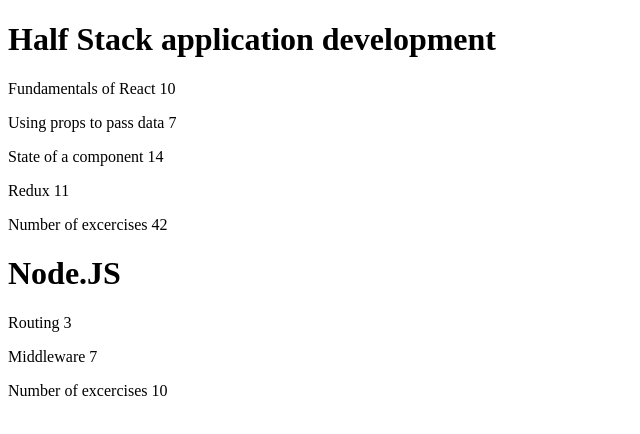
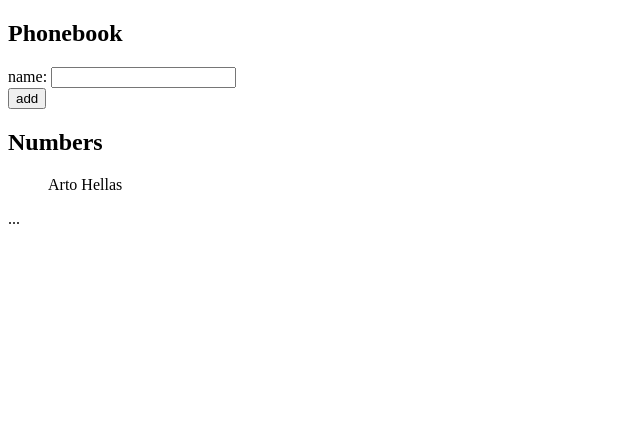
Before and after one commit to martineznacho4/FullStackOpen, a React (Vite) app in the folder part2/: page / in a window 1280 px wide. Shown: the top 434 px of the page, without its empty margins (0-640 px from the left). Built offline with nearby package versions, Linux system fonts and the light colour scheme.

Commit message:
exercise 2.6

```diff
--- a/part2/src/App.jsx
+++ b/part2/src/App.jsx
@@ -1,61 +1,47 @@
-/* eslint-disable react/prop-types */
+import { useState } from "react";
 
-import Course from './components/Course'
+const Person = ({ name }) => {
+  return <p>{name}</p>;
+};
 
 const App = () => {
+  const [persons, setPersons] = useState([{ name: "Arto Hellas" }]);
 
+  const [newName, setNewName] = useState("");
 
-  const courses = [
-    {
-      id: 1,
-      name: "Half Stack application development",
-      parts: [
-        {
-          name: "Fundamentals of React",
-          exercises: 10,
-          id: 1,
-        },
-        {
-          name: "Using props to pass data",
-          exercises: 7,
-          id: 2,
-        },
-        {
-          name: "State of a component",
-          exercises: 14,
-          id: 3,
-        },
-        {
-          name: "Redux",
-          exercises: 11,
-          id: 4,
-        },
-      ],
-    },
+  const addContact = (event) => {
+    event.preventDefault();
+    const newNameObject = {
+      name: newName,
+    };
 
-    {
-      id: 2,
-      name: "Node.JS",
-      parts: [
-        {
-          name: "Routing",
-          exercises: 3,
-          id: 1,
-        },
-        {
-          name: "Middleware",
-          exercises: 7,
-          id: 2,
-        },
-      ],
-    },
-  ];
+    setPersons([...persons, newNameObject]);
+    setNewName("");
+  };
+
+  const handleNewName = (event) => {
+    setNewName(event.target.value);
+  };
+
   return (
-    <>
-      {courses.map((course) => (
-        <Course key={course.id} course={course} />
-      ))}
-    </>
+    <div>
+      <h2>Phonebook</h2>
+      <form onSubmit={addContact}>
+        <div>
+          name: <input value={newName} onChange={handleNewName} />
+        </div>
+        <div>
+          <button type="submit">add</button>
+        </div>
+      </form>
+      <h2>Numbers</h2>
+      <ul>
+        {persons.map((person) => (
+          <Person key={person.name} name={person.name} />
+        ))}
+      </ul>
+      ...
+    </div>
   );
 };
 
```
